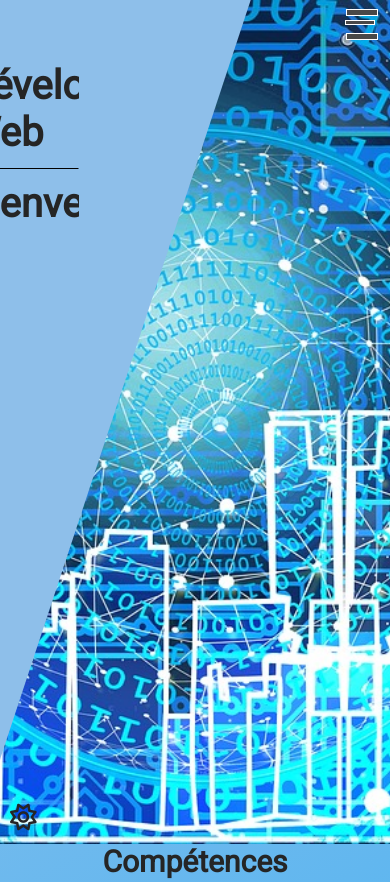
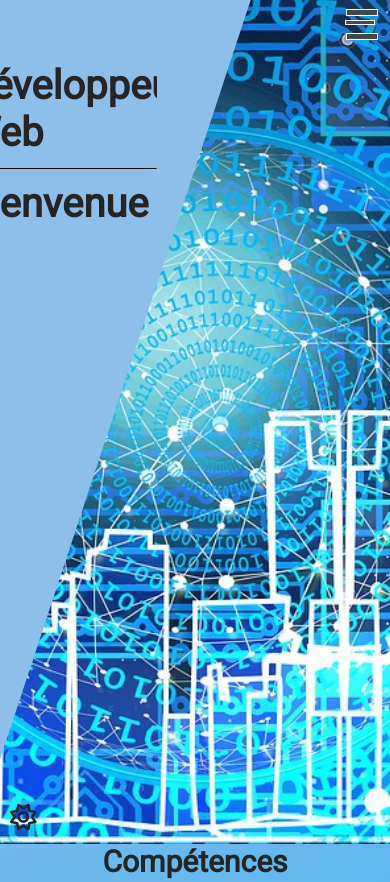
Before and after one commit to Emma-gin/portfolio, a website: page public/index.html in a window 390 px wide. Shown: the top 882 px of the page. Drawn offline with nearby package versions, Linux system fonts and the light colour scheme; a web font is replaced by a local one.

Commit message:
test style

```diff
--- a/public/css/style.css
+++ b/public/css/style.css
@@ -579,10 +579,10 @@ footer .fa-github-square {
         font-family: "Updock", "Roboto", sans-serif;
         font-size: 2em;
         height: 60vmin;
-        width: 30vmin;
+        width: 50vmin;
         position: absolute;
         top: 20%;
-        left: 5%;
+        left: 15%;
         transform: translate(-50%, -50%);
     }
 
```
